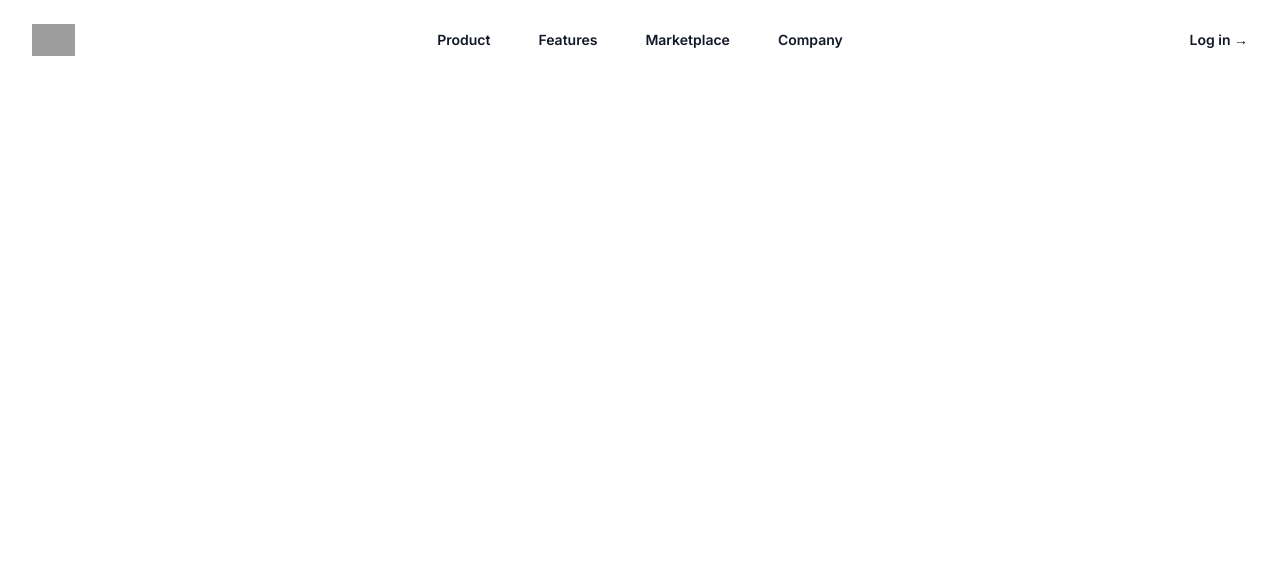
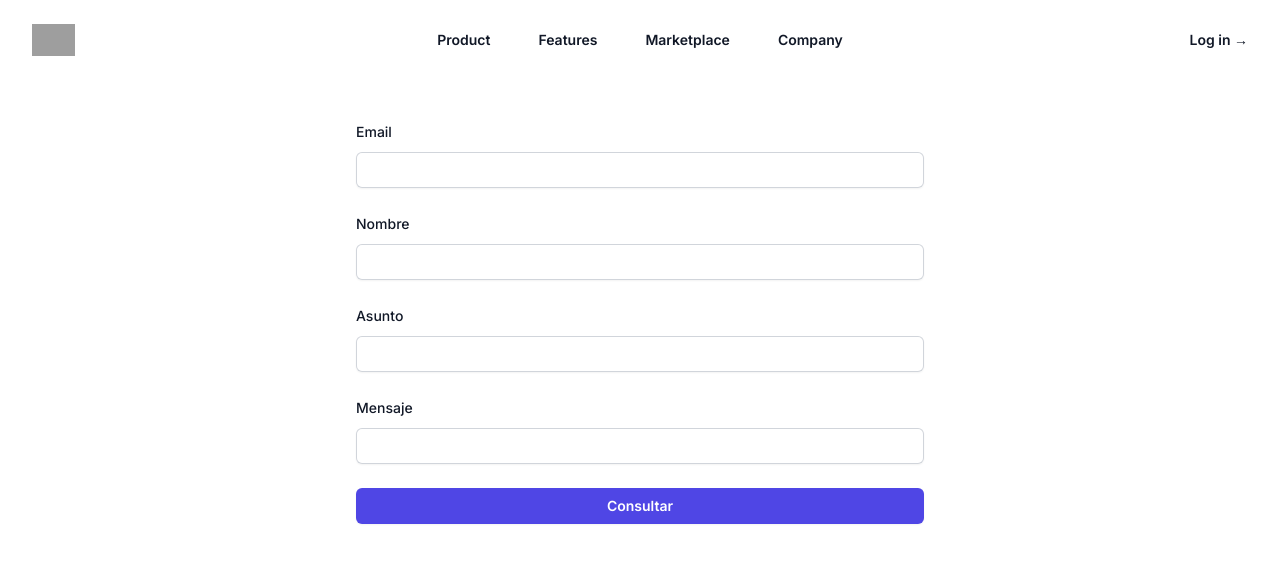
Before and after one commit to julibattion/techrevive-landing, a Next.js app: page / in a window 1280 px wide. Shown: the top 562 px of the page. Built offline with nearby package versions, Linux system fonts and the light colour scheme; grey boxes are pictures that could not be loaded.

Commit message:
Add form

```diff
--- a/src/app/page.tsx
+++ b/src/app/page.tsx
@@ -15,7 +15,7 @@
 
   return (
     <div>
-      <header className="absolute inset-x-0 top-0 z-50">
+      <header>
         <nav className="flex items-center justify-between p-6 lg:px-8" aria-label="Global">
           <div className="flex lg:flex-1">
             <a href="#" className="-m-1.5 p-1.5">
@@ -51,6 +51,84 @@
           </div>
         </nav>
       </header>
+      <div className='m-auto my-10 px-4 max-w-[600px]'>
+        <form className="space-y-6" action="#" method="POST">
+          <div>
+            <label htmlFor="email" className="block text-sm font-medium leading-6 text-gray-900">
+              Email
+            </label>
+            <div className="mt-2">
+              <input
+                id="email"
+                name="email"
+                type="email"
+                autoComplete="email"
+                required
+                className="block w-full rounded-md border-0 py-1.5 text-gray-900 shadow-sm ring-1 ring-inset ring-gray-300 placeholder:text-gray-400 focus:ring-2 focus:ring-inset focus:ring-indigo-600 sm:text-sm sm:leading-6"
+              />
+            </div>
+          </div>
+
+          <div>
+            <div className="flex items-center justify-between">
+              <label htmlFor="name" className="block text-sm font-medium leading-6 text-gray-900">
+                Nombre
+              </label>
+            </div>
+            <div className="mt-2">
+              <input
+                id="name"
+                name="name"
+                type="name"
+                autoComplete="current-name"
+                required
+                className="block w-full rounded-md border-0 py-1.5 text-gray-900 shadow-sm ring-1 ring-inset ring-gray-300 placeholder:text-gray-400 focus:ring-2 focus:ring-inset focus:ring-indigo-600 sm:text-sm sm:leading-6"
+              />
+            </div>
+          </div>
+
+          <div>
+            <label htmlFor="subject" className="block text-sm font-medium leading-6 text-gray-900">
+              Asunto
+            </label>
+            <div className="mt-2">
+              <input
+                id="subject"
+                name="subject"
+                type="subject"
+                autoComplete="subject"
+                required
+                className="block w-full rounded-md border-0 py-1.5 text-gray-900 shadow-sm ring-1 ring-inset ring-gray-300 placeholder:text-gray-400 focus:ring-2 focus:ring-inset focus:ring-indigo-600 sm:text-sm sm:leading-6"
+              />
+            </div>
+          </div>
+
+          <div>
+            <label htmlFor="message" className="block text-sm font-medium leading-6 text-gray-900">
+              Mensaje
+            </label>
+            <div className="mt-2">
+              <input
+                id="message"
+                name="message"
+                type="message"
+                autoComplete="message"
+                required
+                className="block w-full rounded-md border-0 py-1.5 text-gray-900 shadow-sm ring-1 ring-inset ring-gray-300 placeholder:text-gray-400 focus:ring-2 focus:ring-inset focus:ring-indigo-600 sm:text-sm sm:leading-6"
+              />
+            </div>
+          </div>
+
+          <div>
+            <button
+              type="submit"
+              className="flex w-full justify-center rounded-md bg-indigo-600 px-3 py-1.5 text-sm font-semibold leading-6 text-white shadow-sm hover:bg-indigo-500 focus-visible:outline focus-visible:outline-2 focus-visible:outline-offset-2 focus-visible:outline-indigo-600"
+            >
+              Consultar
+            </button>
+          </div>
+        </form>
+      </div>
     </div>
   )
 }
```
